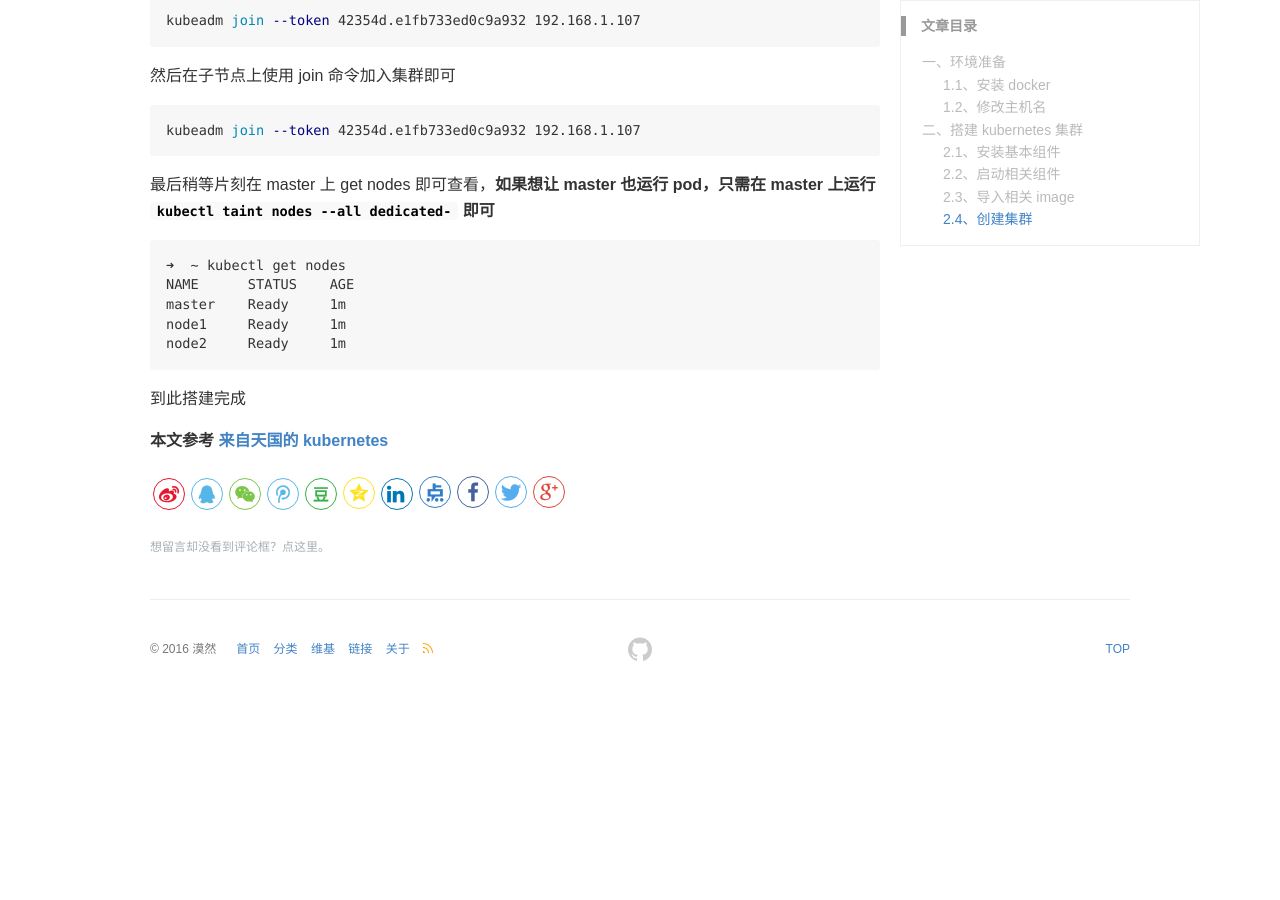
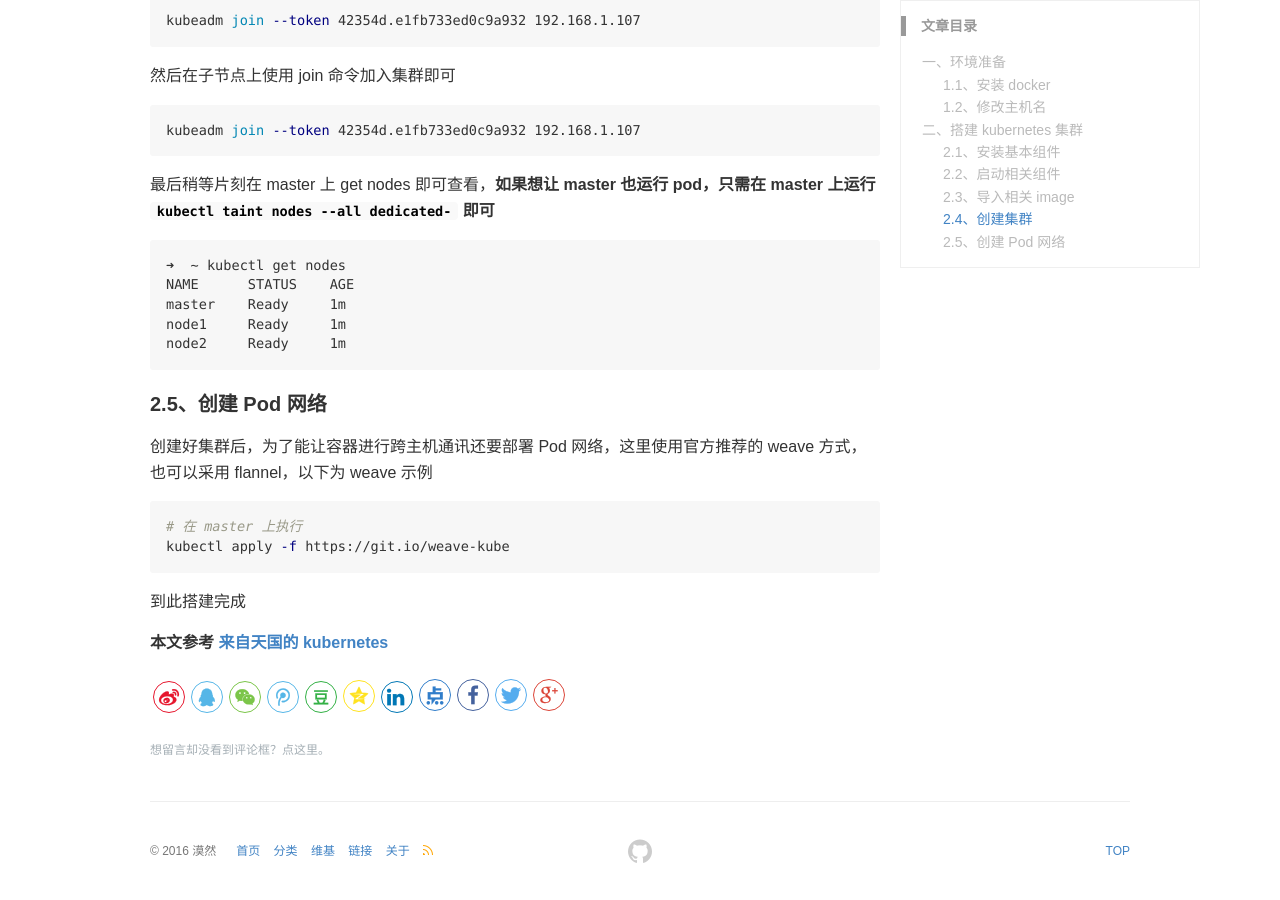
Before and after one commit to mritd/mritd.me, a Jekyll site: the page built from _posts/2016-10-09-kubernetes-1.4-create-cluster.md, in a window 1280 px wide and 900 px high, scrolled down 3557 px. Built offline with Jekyll 4.4.1, drawn with Linux system fonts in a browser that asks for light colours; comment, search, counter and statistics services are not loaded; before the commit the page ends 4255 px from its top, so only the background shows below that.

Commit message:
增加 pod 网络部署

````diff
--- a/_posts/2016-10-09-kubernetes-1.4-create-cluster.md
+++ b/_posts/2016-10-09-kubernetes-1.4-create-cluster.md
@@ -173,6 +173,15 @@
 node2     Ready     1m
 ```
 
+#### 2.5、创建 Pod 网络
+
+创建好集群后，为了能让容器进行跨主机通讯还要部署 Pod 网络，这里使用官方推荐的 weave 方式，也可以采用 flannel，以下为 weave 示例
+
+``` sh
+# 在 master 上执行
+kubectl apply -f https://git.io/weave-kube
+```
+
 到此搭建完成
 
 **本文参考 [来自天国的 kubernetes](https://segmentfault.com/a/1190000007074726)**
````
